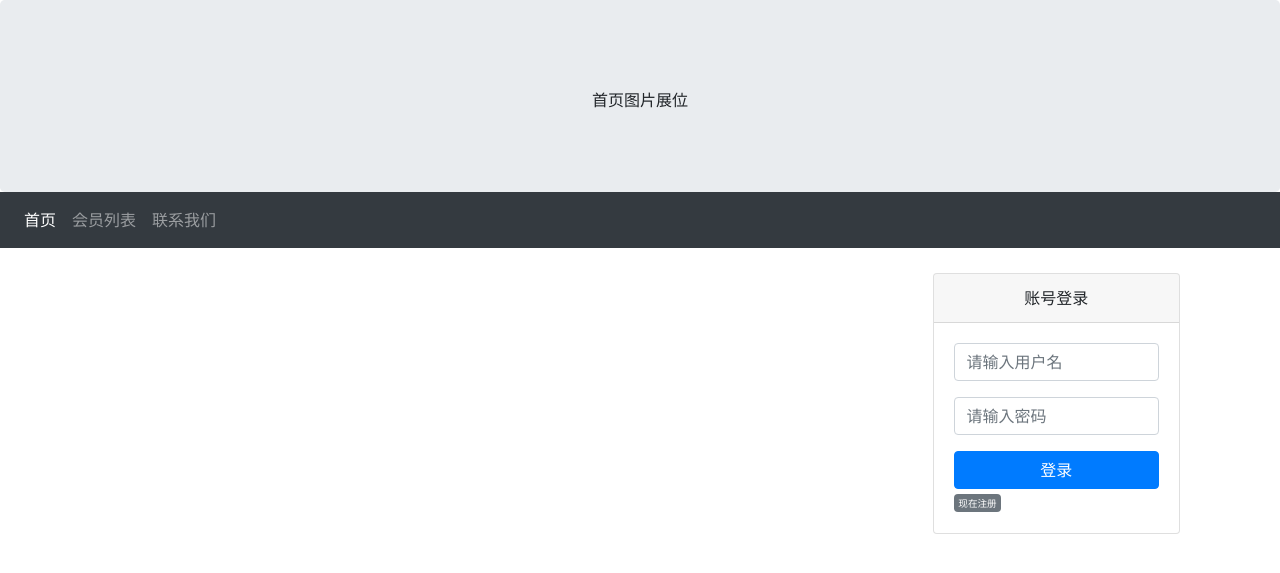
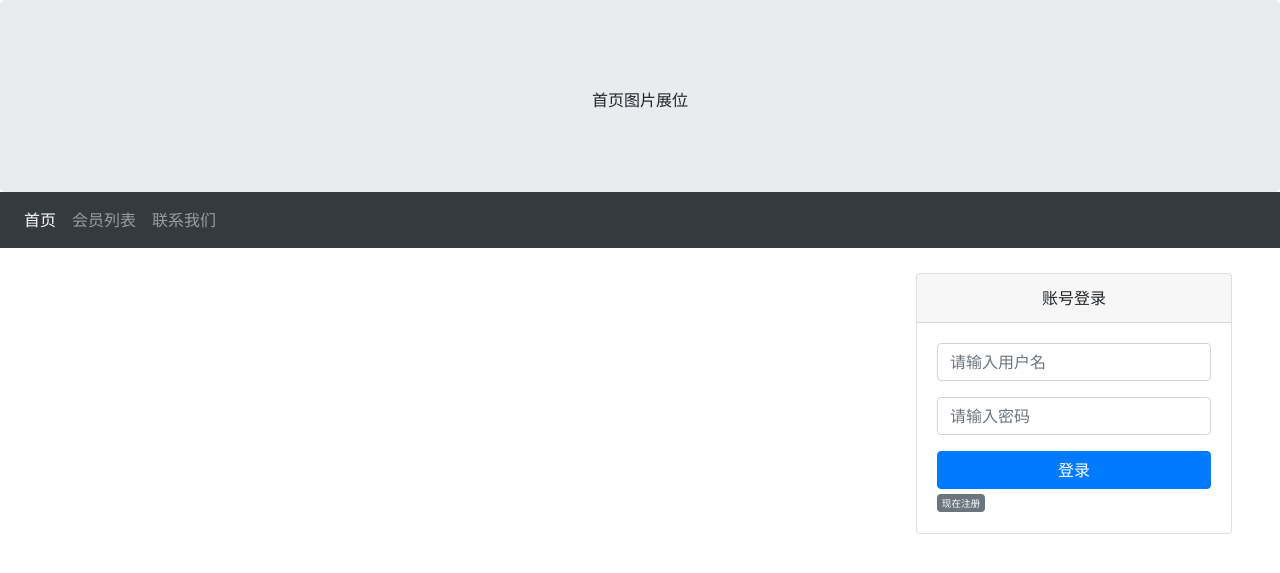
Before and after one commit to LeGend-AI/cms, a Django app: page / in a window 1280 px wide. Shown: the top 573 px of the page. Run offline with Django 3.2, Linux system fonts and the light colour scheme; some libraries are stand-ins or nearby versions.

Commit message:
framework

```diff
--- a/cms/cms/settings.py
+++ b/cms/cms/settings.py
@@ -117,5 +117,6 @@ USE_TZ = True
 
 # Static files (CSS, JavaScript, Images)
 # https://docs.djangoproject.com/en/2.1/howto/static-files/
+LOGOUT_REDIRECT_URL="/"
 
 STATIC_URL = '/static/'
--- a/cms/cms/urls.py
+++ b/cms/cms/urls.py
@@ -1,9 +1,12 @@
-from django.urls import path, include
+from django.urls import path, include, reverse_lazy
+from django.contrib import admin
 from django.views.generic.base import TemplateView
 
 urlpatterns = [
     path(r'members/', include('members.urls')),
     path(r'', TemplateView.as_view(template_name="index.html"), name='index'),
     path(r'about', TemplateView.as_view(template_name="about.html"), name='about'),
+
     path('accounts/', include('django.contrib.auth.urls')),
+    path('admin/', admin.site.urls),
 ]
--- a/cms/members/views.py
+++ b/cms/members/views.py
@@ -8,8 +8,10 @@ from .forms import CreateUserForm
 
 class MemberListView(generic.ListView):
   template_name = 'members/member_list.html'
-  model = MemberProfile
   context_object_name = 'members'
+
+  def get_queryset(self):
+      return MemberProfile.objects.filter(user__is_active=True)
 
 class SignUpView(CreateView):
     form_class = CreateUserForm
@@ -27,6 +29,7 @@ class SignUpView(CreateView):
         if password != repeat_password:
             return render(self.request, self.template_name, c)
         user.set_password(password)
+        user.is_active = False
         user.save()
 
         # Create UserProfile model
--- a/cms/templates/base.html
+++ b/cms/templates/base.html
@@ -14,7 +14,7 @@
 
     {% include "./navbar.html" %}
 
-    <div id="main" class="container">
+    <div id="main" class="mx-5">
       {% block main %} Hello World! {% endblock %}
     </div>
 
--- a/cms/templates/index.html
+++ b/cms/templates/index.html
@@ -3,7 +3,7 @@
 {% block title %}首页{% endblock %}
 
 {% block banner %}
-<div class="jumbotron" style="margin-bottom: 0px;">
+<div class="jumbotron mb-0">
   <img class="w-100" src="">
   <p class="text-center">首页图片展位</p>
 </div>
@@ -11,15 +11,14 @@
 
 
 {% block main %}
-<div class="container">
-  <div class="row">
-    <div class="container col-sm-9">
+<div class="clearfix">
+  <div class="float-left">
   </div>
 
-    <div class="container col-sm-3">
+  <div class="float-right">
     <div class="card">
       {% if user.is_authenticated %}
-        <div class="card-header">您好</div>
+      <div class="card-header">您好,{{ user.get_username }}</div>
       <div class="card-body">
         <h2>{{user.get_full_name }}</h2>
         <p>{{user.memberprofile.organization}} - {{user.memberprofile.title}}</p>
@@ -35,12 +34,11 @@
   </div>
 </div>
 
-  <div class="row">
-    <div class="container col-sm-8">
+<div class="clearfix">
+  <div class="float-left">
   </div>
 
-    <div class="container col-sm-4">
-    </div>
+  <div class="float-right">
   </div>
 </div>
 {% endblock %}
```
Also changed, not shown: cms/members/templates/members/member_sign_up_form.html (+6 -4 lines). Lines whose indentation alone changed are shown as unchanged.
